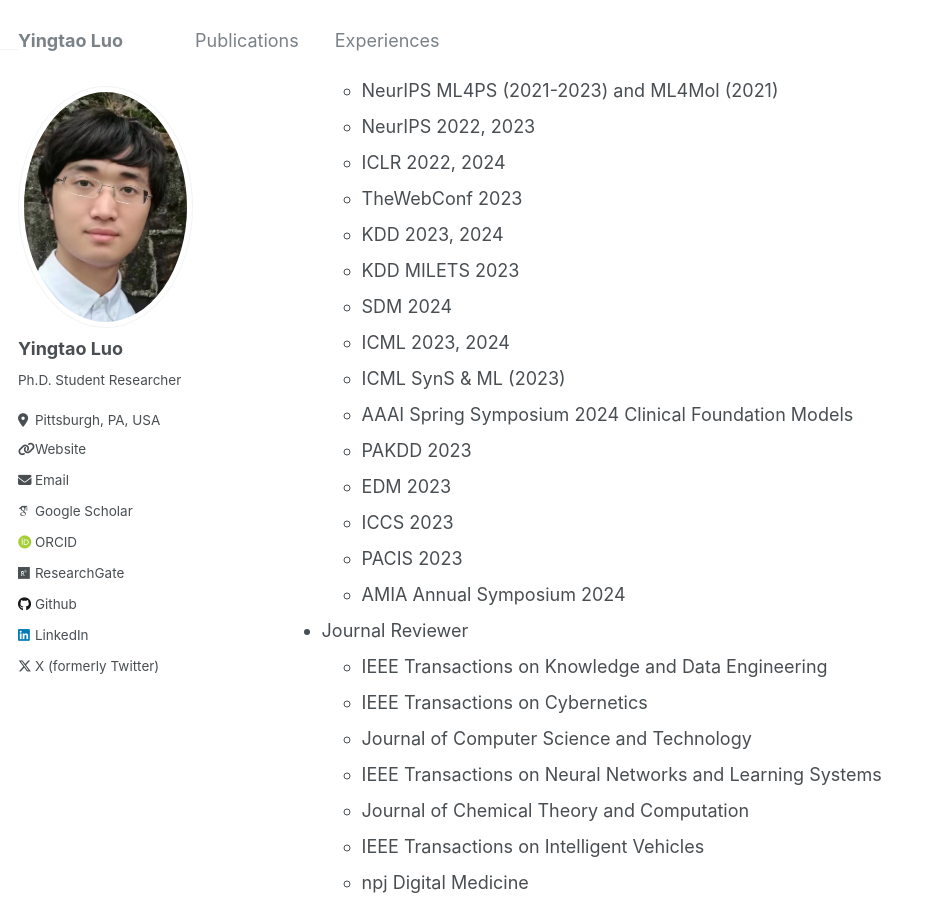
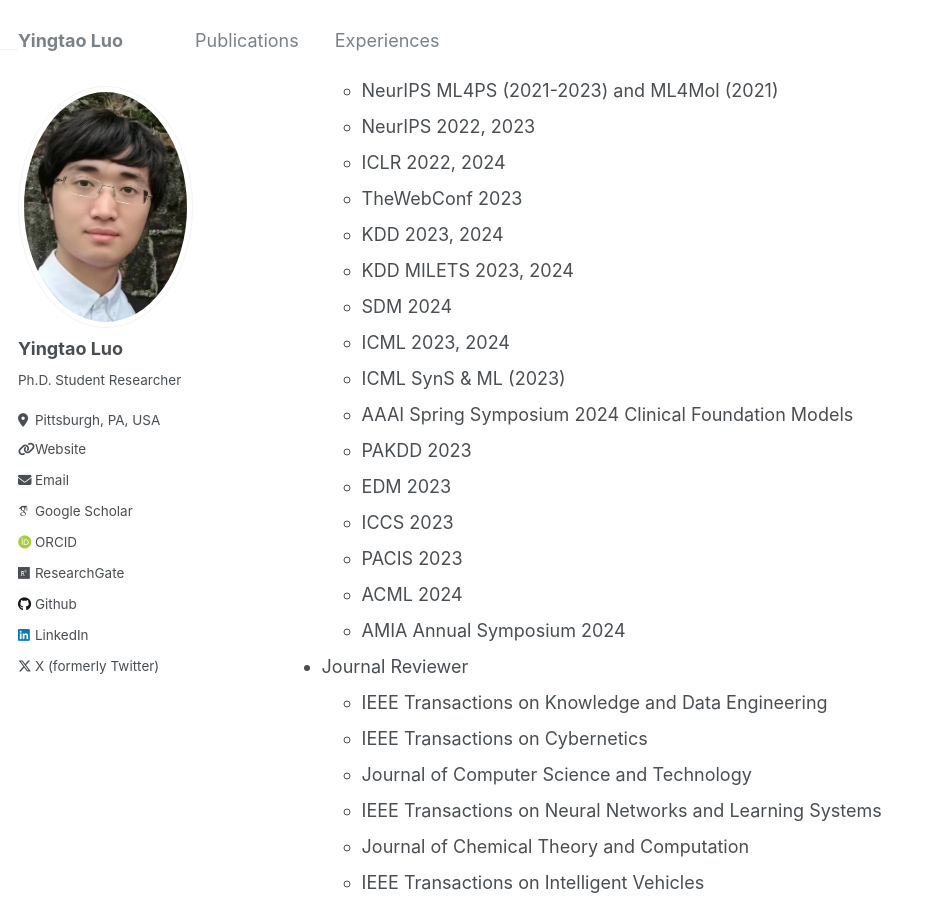
Before and after one commit to yingtaoluo/yingtaoluo.github.io, a Jekyll site: the page built from _pages/experiences.md, in a window 1280 px wide and 900 px high, scrolled down 664 px. Shown: the whole window, without its empty margins (0-926 px from the left). Built offline with Jekyll 4.4.1, drawn with Linux system fonts in a browser that asks for light colours; some web fonts are replaced.

Commit message:
Update experiences.md

```diff
--- a/_pages/experiences.md
+++ b/_pages/experiences.md
@@ -34,7 +34,7 @@ Academic Services
   * ICLR 2022, 2024
   * TheWebConf 2023
   * KDD 2023, 2024
-  * KDD MILETS 2023
+  * KDD MILETS 2023, 2024
   * SDM 2024
   * ICML 2023, 2024
   * ICML SynS & ML (2023)
@@ -43,6 +43,7 @@ Academic Services
   * EDM 2023
   * ICCS 2023
   * PACIS 2023
+  * ACML 2024
   * AMIA Annual Symposium 2024
 * Journal Reviewer
   * IEEE Transactions on Knowledge and Data Engineering
```
